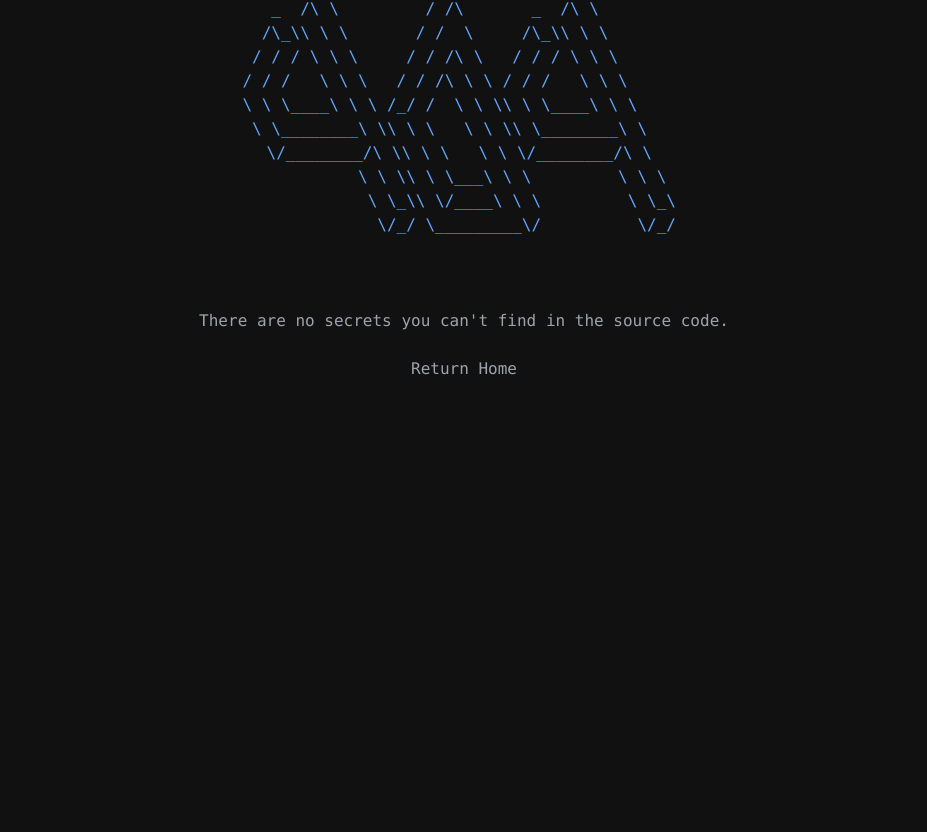
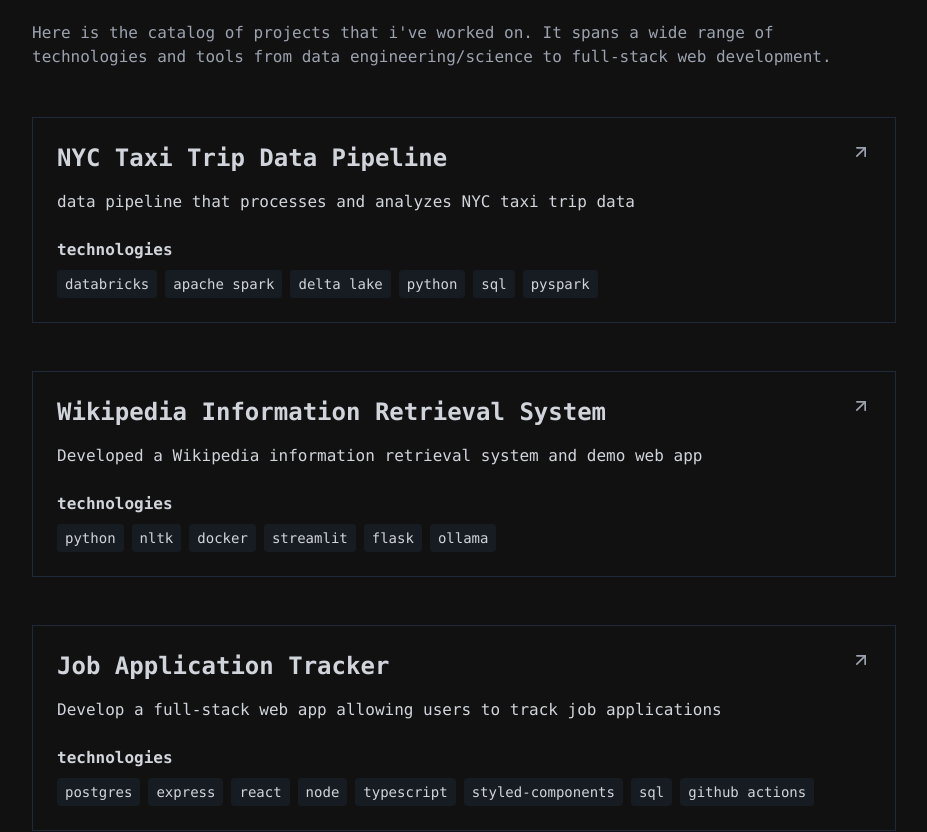
Before and after one commit to 112523chen/itsalexchen-website, a Next.js app: page /projects in a window 1280 px wide. Before the commit this address had no page. Shown: the part 151-983 px from the top of the page, without its empty margins (176-1103 px from the left). Before the commit the page ends 800 px from the top, so only its background shows below. Built offline with nearby package versions, Linux system fonts and the light colour scheme.

Commit message:
add project & blog

```diff
--- /dev/null
+++ b/src/app/blog/page.tsx
@@ -0,0 +1,22 @@
+import type { FC } from "react";
+
+const BlogPage: FC = () => {
+  return (
+    <section className="animate-fade-in-up mb-16">
+      <h1 className="animate-fade-in mb-8 text-4xl font-bold">
+        <span className="text-accent mr-2">*</span>
+        <span className="inline-block">blog</span>
+      </h1>
+
+      <div className="mt-11 flex items-center justify-center">
+        <div className="flex flex-col space-y-6 text-center align-middle">
+          <p className="text-gray-400">
+            I&apos;m still working on this page. Check back soon!
+          </p>
+        </div>
+      </div>
+    </section>
+  );
+};
+
+export default BlogPage;
--- a/src/app/page.tsx
+++ b/src/app/page.tsx
@@ -2,9 +2,9 @@
 import LinksSection from "~/components/LinksSection";
 import Section from "~/components/Section";
 import CertSection from "~/components/CertSection";
+import CurrentStep from "~/components/CurrentStep";
 import type { FC } from "react";
 import type { Item, WorkItem } from "~/types/Item";
-import CurrentStep from "~/components/CurrentStep";
 
 const careerItems: WorkItem[] = [
   {
--- /dev/null
+++ b/src/app/projects/page.tsx
@@ -0,0 +1,86 @@
+import type { FC } from "react";
+import ProjectCard from "~/components/ProjectCard";
+import type { ProjectItem } from "~/types/Item";
+
+const projectItems: ProjectItem[] = [
+  {
+    title: "NYC Taxi Trip Data Pipeline",
+    href: "https://github.com/112523chen/nyc_taxi_data_pipeline",
+    description: "data pipeline that processes and analyzes NYC taxi trip data",
+    technologies: [
+      "Databricks",
+      "Apache Spark",
+      "Delta Lake",
+      "Python",
+      "SQL",
+      "PySpark",
+    ],
+  },
+  {
+    title: "Wikipedia Information Retrieval System",
+    href: "https://github.com/112523chen/wikipedia-search-engine-web-app",
+    description:
+      "Developed a Wikipedia information retrieval system and demo web app",
+    technologies: ["Python", "NLTK", "Docker", "Streamlit", "Flask", "Ollama"],
+  },
+  {
+    title: "Job Application Tracker",
+    href: "https://github.com/112523chen/Job-Application-Tracker-Web-App",
+    description:
+      "Develop a full-stack web app allowing users to track job applications",
+    technologies: [
+      "Postgres",
+      "Express",
+      "React",
+      "Node",
+      "TypeScript",
+      "Styled-Components",
+      "SQL",
+      "Github Actions",
+    ],
+  },
+  {
+    title: "Personal Website",
+    href: "https://112523chen.github.io/PortfolioWebsite3.1/",
+    description: "Created a website to highlight projects and person brand",
+    technologies: [
+      "React",
+      "TypeScript",
+      "Jest",
+      "Styled-Components",
+      "Github Actions",
+    ],
+  },
+  {
+    title: "Finding Features About New Galaxies with ML",
+    href: "https://github.com/112523chen/ML-Galaxy-Project",
+    description:
+      "Trained serval supervised machine learning models to predict 4 features of galaxy from a spectra of the same galaxy",
+    technologies: ["Python", "Numpy", "Matplotlib", "Seaborn", "Scikit-Learn"],
+  },
+];
+
+const ProjectPage: FC = () => {
+  return (
+    <>
+      <h1 className="animate-fade-in mb-8 text-4xl font-bold">
+        <span className="text-accent mr-2">*</span>
+        <span className="inline-block">projects</span>
+      </h1>
+
+      <p className="mb-12 text-gray-400">
+        Here is the catalog of projects that i&apos;ve worked on. It spans a
+        wide range of technologies and tools from data engineering/science to
+        full-stack web development.
+      </p>
+
+      <div className="space-y-12">
+        {projectItems.map((item, index) => (
+          <ProjectCard key={index} project={item} />
+        ))}
+      </div>
+    </>
+  );
+};
+
+export default ProjectPage;
--- /dev/null
+++ b/src/components/ProjectCard.tsx
@@ -0,0 +1,36 @@
+import Link from "next/link";
+import { ArrowUpRight } from "lucide-react";
+import type { FC } from "react";
+import type { ProjectItem as Project } from "~/types/Item";
+
+const ProjectCard: FC<{ project: Project }> = ({ project }) => {
+  return (
+    <div className="hover:border-accent/50 group border border-gray-800 p-6 transition-colors">
+      <Link href={project.href} target="_blank">
+        <div className="mb-4 flex items-start justify-between">
+          <h3 className="group-hover:text-accent text-2xl font-bold transition-colors">
+            {project.title}
+          </h3>
+          <ArrowUpRight className="group-hover:text-accent h-5 w-5 text-gray-400 transition-colors" />
+        </div>
+      </Link>
+
+      <p className="mb-6 text-gray-300">{project.description}</p>
+      <div>
+        <h3 className="mb-2 font-semibold">technologies</h3>
+        <div className="flex flex-wrap gap-2">
+          {project.technologies.map((tech) => (
+            <span
+              key={tech}
+              className="rounded bg-gray-800/50 px-2 py-1 text-sm text-gray-300"
+            >
+              {tech.toLowerCase()}
+            </span>
+          ))}
+        </div>
+      </div>
+    </div>
+  );
+};
+
+export default ProjectCard;
```
